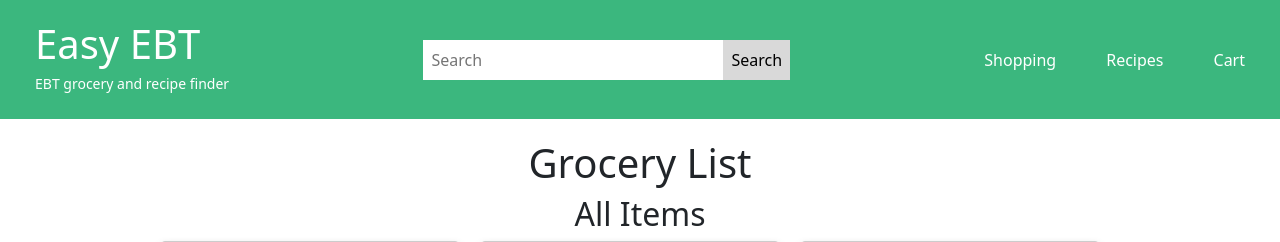
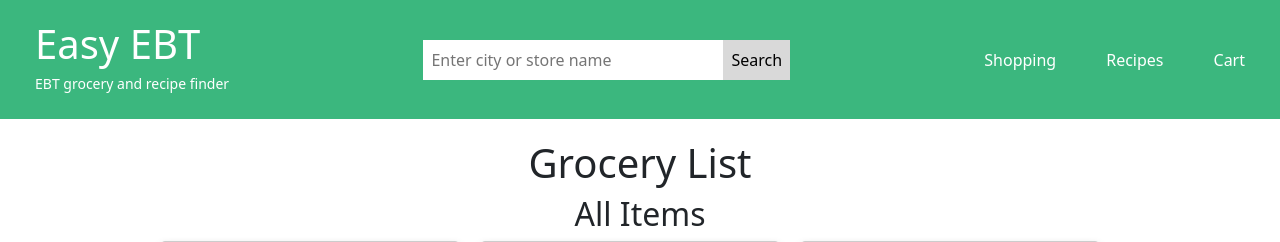
Before and after one commit to suhanishukla/grocery, a Django app: page /grocerylist/ in a window 1280 px wide. Shown: the top 242 px of the page. Run offline with Django 5.2, Linux system fonts and the light colour scheme; data comes from the database, SQL or seed files in the repository; some libraries are stand-ins or nearby versions.

Commit message:
fixed cart

```diff
--- a/grocerylist/templates/index.html
+++ b/grocerylist/templates/index.html
@@ -107,7 +107,9 @@
       var price = div_element.querySelector("#value").innerHTML;
       var name = div_element.querySelector("#name").innerHTML;
       var category = div_element.querySelector("#category").innerHTML;
-      var array_items = [category,name,price]
+      var quantity = "1"
+      var originalPrice = price
+      var array_items = [category,name,price,quantity,originalPrice]
       array_items = JSON.stringify(array_items)
       var key = new Date().getTime();
       var dynamicKey = 'data_' + key
--- a/grocerylist/templates/nav_bar.html
+++ b/grocerylist/templates/nav_bar.html
@@ -93,14 +93,14 @@
 
     <nav>
         <div class="branding">
-         <a class="goHome" href="/cart">
+         <a class="goHome" href="/home">
             <h1 class="logo">Easy EBT</h1>
             <p class="slogan">EBT grocery and recipe finder</p>
         </a>
         </div>
         {% if not hide_specific_part %}
         <form class="search-bar" role="search"> <!-- Use a form element -->
-            <input type="text" name="q" type="search" placeholder="Search" style="width: 300px;">
+            <input type="text" name="q" type="search" placeholder="Enter city or store name" style="width: 300px;">
             <button type="submit" class="search-button">
                 Search
             </button>
```
